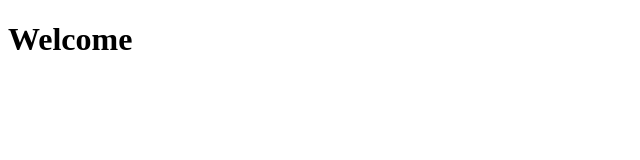
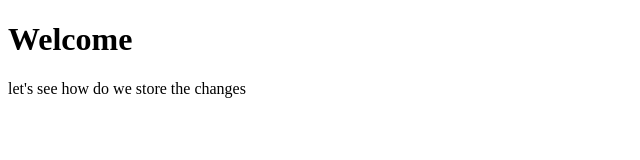
Before and after one commit to Dhiva-07/learning_git, a plain HTML site: page index.html in a window 1280 px wide. Shown: the whole page, without its empty margins (0-640 px from the left). Drawn offline with Linux system fonts and the light colour scheme.

Commit message:
we have added a paragraph

```diff
--- a/index.html
+++ b/index.html
@@ -7,5 +7,6 @@
 </head>
 <body>
     <h1>Welcome</h1>
+    <p>let's see how do we store the changes</p>
 </body>
 </html>
```
